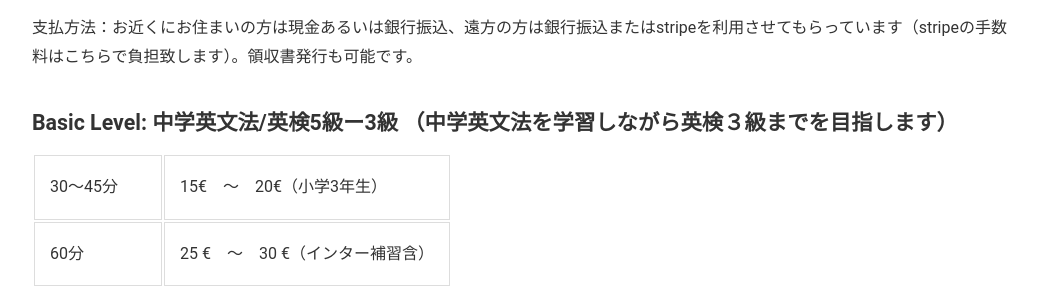
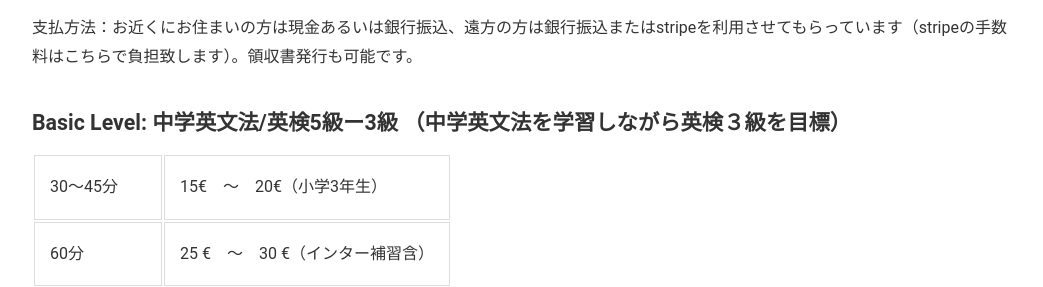
Before and after one commit to phocean/akispace, a Jekyll site: the page built from hour_fees.md, in a window 1280 px wide. Shown: the part 410-697 px from the top of the page, without its empty margins (118-1161 px from the left). Built offline with Jekyll 4.4.1, drawn with Linux system fonts in a browser that asks for light colours.

Commit message:
Update hour_fees.md

```diff
--- a/hour_fees.md
+++ b/hour_fees.md
@@ -16,7 +16,7 @@ description: オンライン英語家庭教師　小学生から大学生まで
 
 支払方法：お近くにお住まいの方は現金あるいは銀行振込、遠方の方は銀行振込またはstripeを利用させてもらっています（stripeの手数料はこちらで負担致します）。領収書発行も可能です。
 
-### Basic Level: 中学英文法/英検5級ー3級 （中学英文法を学習しながら英検３級までを目指します）
+### Basic Level: 中学英文法/英検5級ー3級 （中学英文法を学習しながら英検３級を目標）
 
 |   30〜45分 |   15€　〜　20€（小学3年生）　|
 |   60分 　  |   25 €　〜　30 €（インター補習含） |
```
